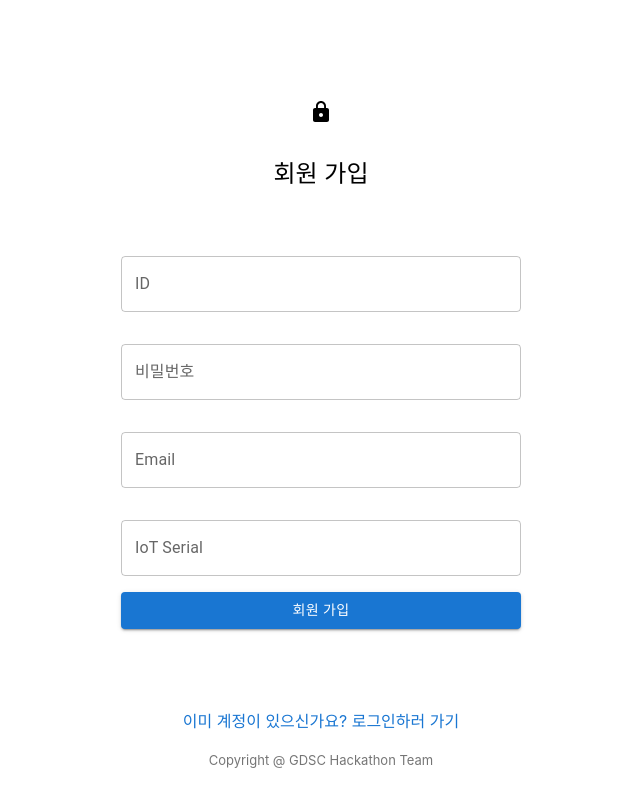
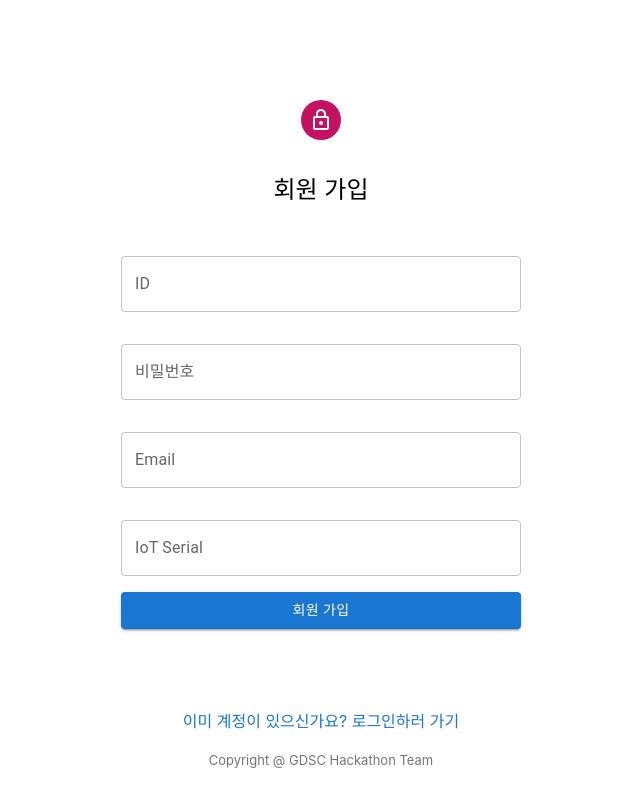
Before and after one commit to kasterra/16_ActionForGreen, a React (Create React App) app: page /signup in a window 1280 px wide. Shown: the whole page, without its empty margins (319-959 px from the left). Built offline with nearby package versions, Linux system fonts and the light colour scheme.

Commit message:
signup icon modified

```diff
--- a/src/components/screen/signup.jsx
+++ b/src/components/screen/signup.jsx
@@ -2,15 +2,16 @@ import React from 'react';
 import TextField from '@mui/material/TextField';
 import Button from '@mui/material/Button';
 import styled from 'styled-components';
-import LockIcon from '@mui/icons-material/Lock';
-
+//import LockIcon from '@mui/icons-material/Lock';
+import LCIcon from 'assets/icon.svg';
 
 const signup = () =>
 {
     return(
     <React.Fragment>
         <Icondiv>
-        <LockIcon align="center" />
+
+        <img src={LCIcon} align="center" />
 </Icondiv>
         <Caption>회원 가입</Caption>
     <Maindiv>
```
Also changed, not shown: src/assets/icon.svg (added).
